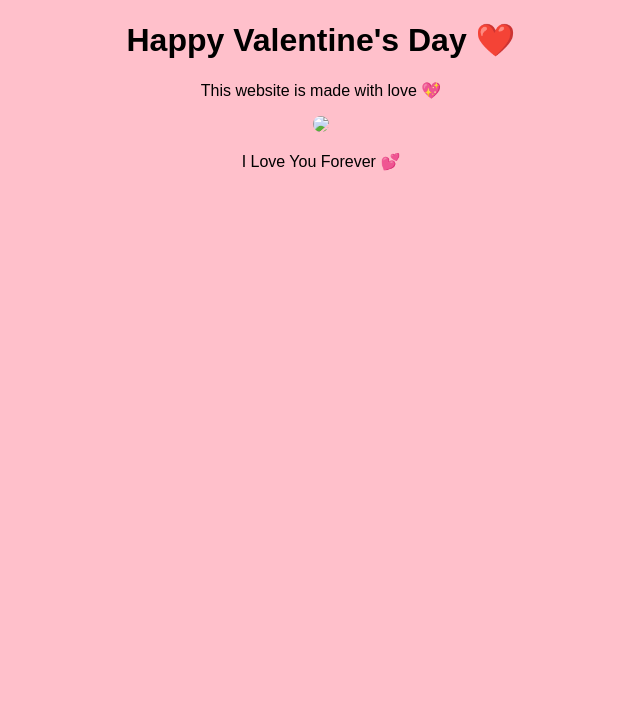
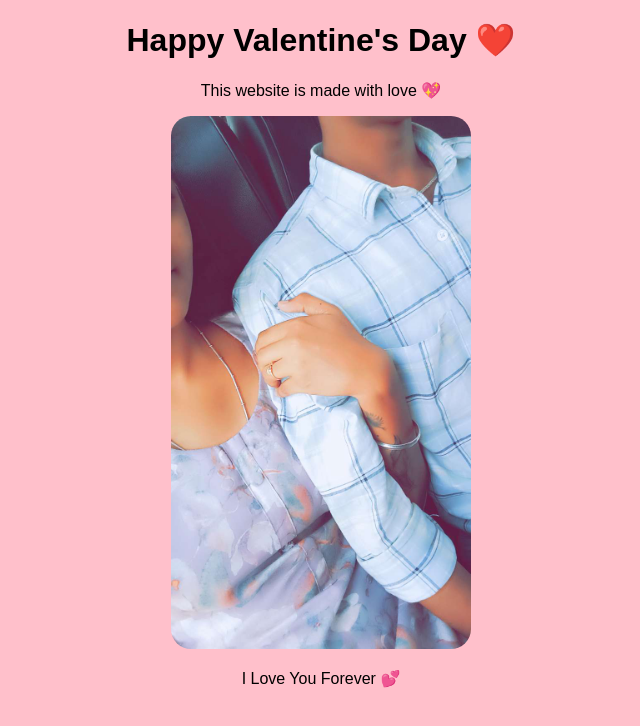
Before and after one commit to ABhumeka/valentine-website, a plain HTML site: page index.html in a window 1280 px wide. Shown: the whole page, without its empty margins (319-959 px from the left). Drawn offline with Linux system fonts and the light colour scheme.

Commit message:
Update index.html

```diff
--- a/index.html
+++ b/index.html
@@ -21,7 +21,7 @@ border-radius:20px;
 
 <p>This website is made with love 💖</p>
 
-<img src="photo.jpg">
+<img src="photo.jpg.jpeg">
 
 <p>I Love You Forever 💕</p>
 
```
